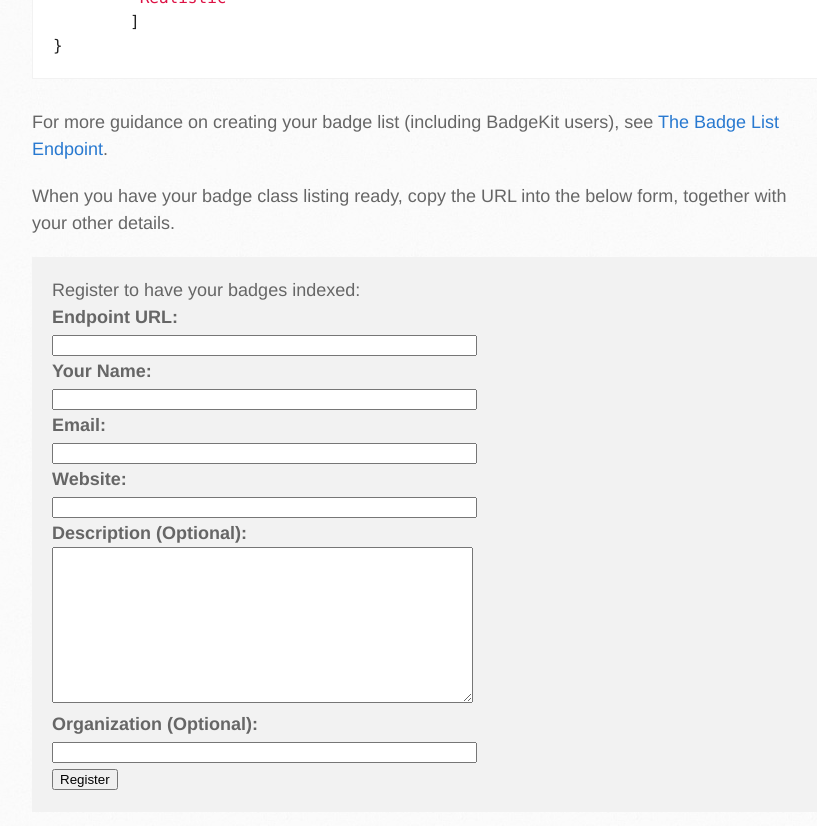
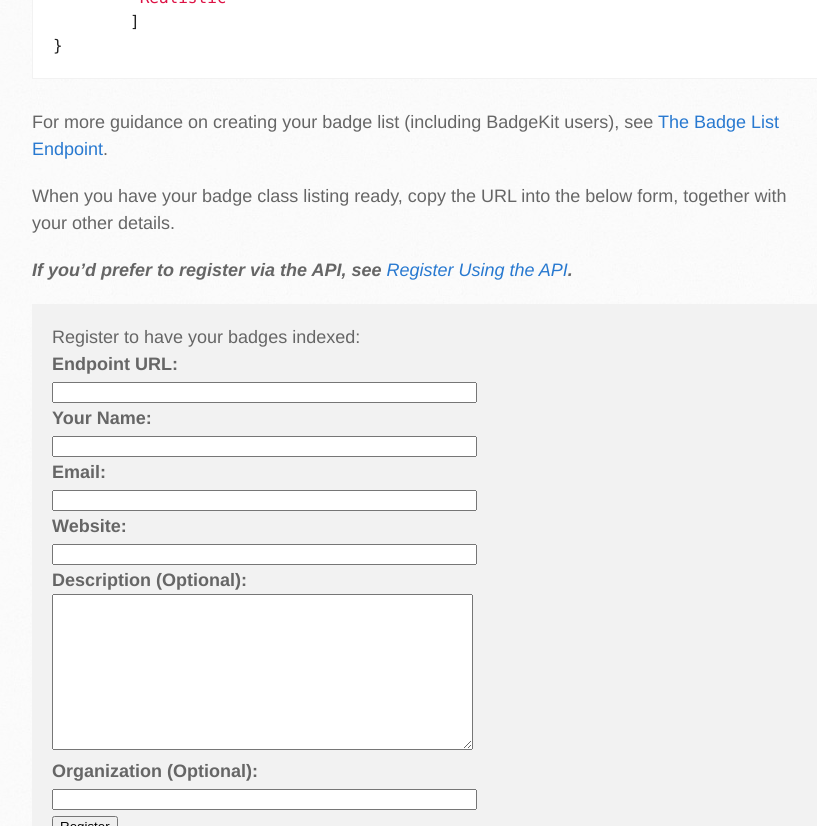
Before and after one commit to OpenWorksGroup/openbadges-directory, a Jekyll site: the page built from index.markdown, in a window 1280 px wide and 900 px high, scrolled down 1757 px, cut to the strip 0-826 px from the top of the window. Shown: the whole strip, without its empty margins (138-955 px from the left). Built offline with Jekyll 4.4.1, drawn with Linux system fonts in a browser that asks for light colours; Markdown is read by kramdown in place of the engine named in the settings.

Commit message:
Update index.markdown

```diff
--- a/index.markdown
+++ b/index.markdown
@@ -60,6 +60,8 @@ For more guidance on creating your badge list (including BadgeKit users), see [T
 
 When you have your badge class listing ready, copy the URL into the below form, together with your other details.
 
+___If you'd prefer to register via the API, see [Register Using the API](register-via-api).___
+
 {% include registration-form.html %}
 
 ---------------------------------------
```
